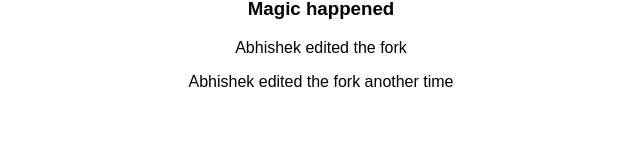
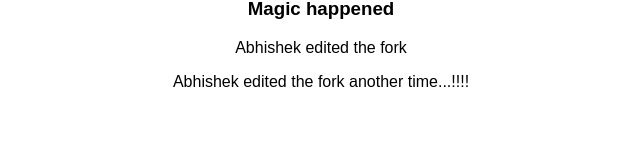
Before and after one commit to abhi283204/React-Project1, a React (Create React App) app: page / in a window 1280 px wide. Shown: the part 130-293 px from the top of the page, without its empty margins (319-959 px from the left). Built offline with nearby package versions, Linux system fonts and the light colour scheme.

Commit message:
final edit

```diff
--- a/src/App.js
+++ b/src/App.js
@@ -10,7 +10,7 @@ export default function App() {
 
       <p>Abhishek edited the fork</p>
 
-      <p>Abhishek edited the fork another time</p>
+      <p>Abhishek edited the fork another time...!!!!</p>
     </div>
   );
 }
```
